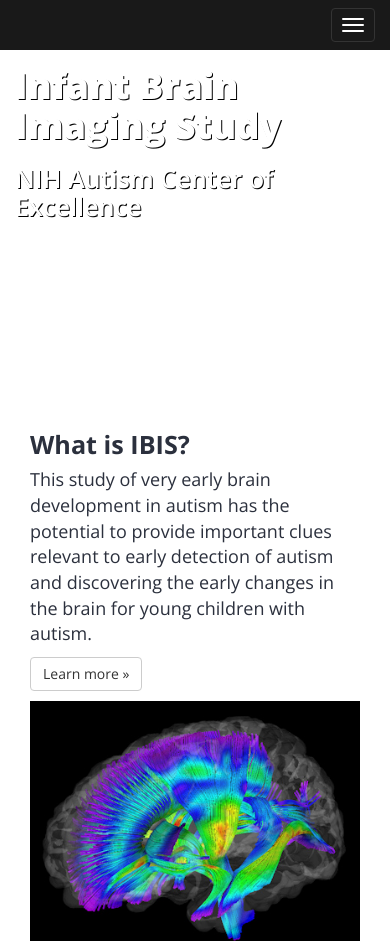
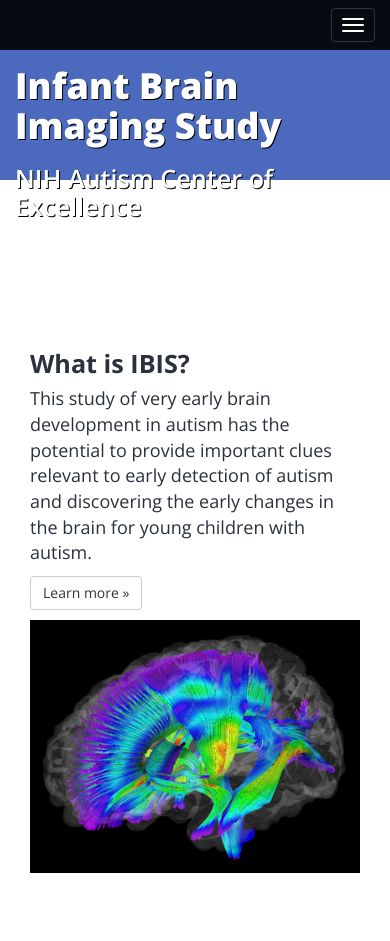
Before and after one commit to stellarxo/ibis.ca, a plain HTML site: page index.html in a window 390 px wide. Shown: the top 941 px of the page. Drawn offline with nearby package versions, Linux system fonts and the light colour scheme.

Commit message:
mobile banner

```diff
--- a/css/main.css
+++ b/css/main.css
@@ -124,7 +124,7 @@ video {
 }
 
 .section7 {
-  background:  #4b6abd;
+  background: #4b6abd;
   padding-top: 0px;
   padding-bottom: 100px;
 }
@@ -197,9 +197,10 @@ video {
 
 .jumbotron {
   margin-bottom: 0px;
-  height: 14.5em;
+  height: 10em;
   color: white;
-  background:transparent;
+  background: #4b6abd;
+
 }
 
 .contact-section__col {
@@ -213,8 +214,6 @@ video {
     float: left;
     width: 100%;
 }
-
-
 
 @media (min-width: 992px) {
 
@@ -232,6 +231,7 @@ video {
 
   .jumbotron {
     height: 44.5em;
+    background:transparent;
   }
 
   .bg {
```
